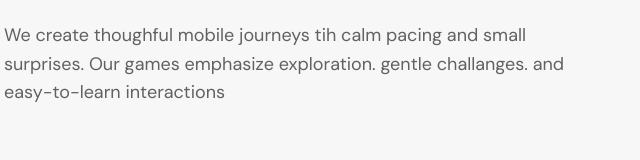
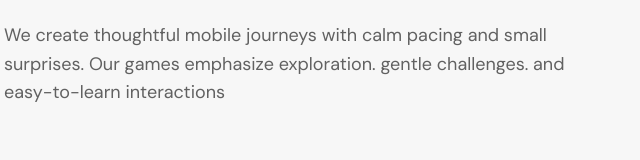
Before and after one commit to thitthiphakrxrwrrn-coder/thitthiphakrxrwrrn-coder.github.io, a plain HTML site: page index.html in a window 1280 px wide. Shown: the part 241-401 px from the top of the page, 164-804 px from the left. Drawn offline with Linux system fonts and the light colour scheme.

Commit message:
site: scimabea.cfd

```diff
--- a/index.html
+++ b/index.html
@@ -85,7 +85,7 @@ footer { border-top: 1px solid var(--line); padding: 1.5rem 0 3rem; color: var(-
 <main class="wrap">
   <section class="hero">
     <h1>DuskTurtleGames</h1>
-    <p class="lede">We create thoughful mobile journeys tih calm pacing and small surprises. Our games emphasize exploration. gentle challanges. and easy-to-learn interactions</p>
+    <p class="lede">We create thoughtful mobile journeys with calm pacing and small surprises. Our games emphasize exploration. gentle challenges. and easy-to-learn interactions</p>
   </section>
   <section id="games">
     <h2 class="sec">Games</h2>
```
